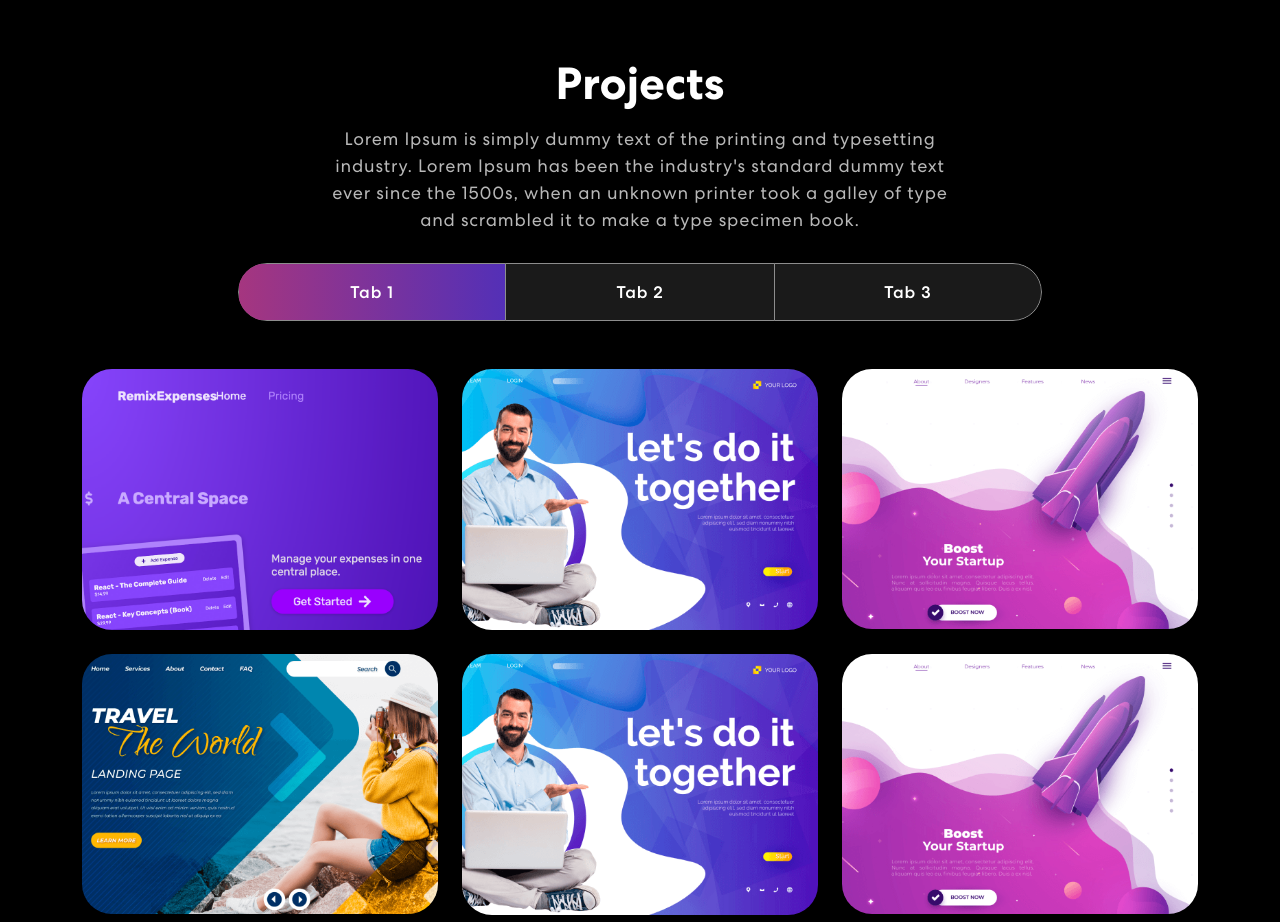
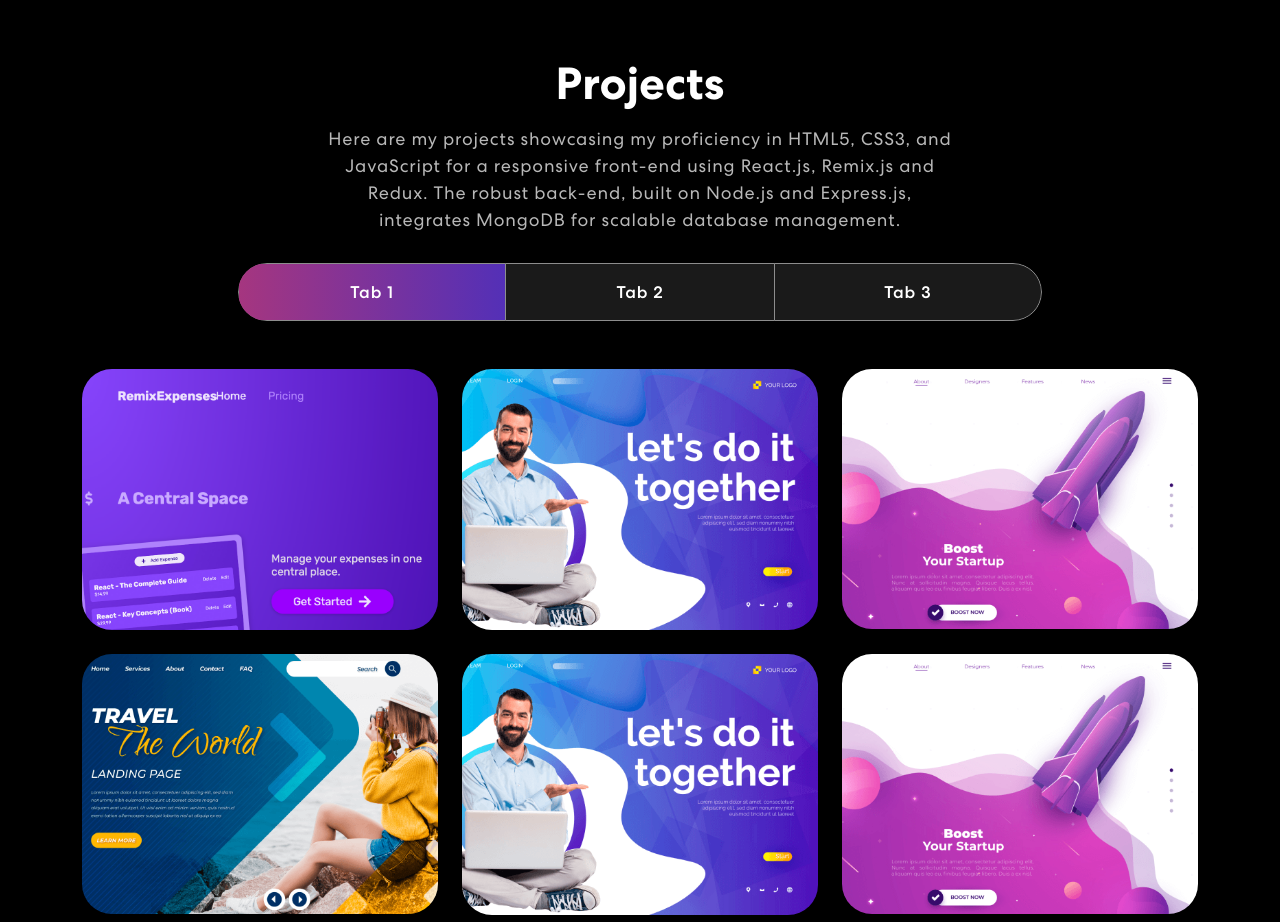
Before and after one commit to JOATLGTM/personal-portfolio, a React (Create React App) app: page / in a window 1280 px wide. Shown: the part 1320-2242 px from the top of the page. Built offline with nearby package versions, Linux system fonts and the light colour scheme.

Commit message:
chore: update project description

```diff
--- a/src/components/Projects.js
+++ b/src/components/Projects.js
@@ -58,7 +58,7 @@ export const Projects = () => {
               {({ isVisible }) =>
                 <div className={isVisible ? "animate__animated animate__fadeIn" : ""}>
                   <h2>Projects</h2>
-                  <p>Lorem Ipsum is simply dummy text of the printing and typesetting industry. Lorem Ipsum has been the industry's standard dummy text ever since the 1500s, when an unknown printer took a galley of type and scrambled it to make a type specimen book.</p>
+                  <p>Here are my projects showcasing my proficiency in HTML5, CSS3, and JavaScript for a responsive front-end using React.js, Remix.js and Redux. The robust back-end, built on Node.js and Express.js, integrates MongoDB for scalable database management.</p>
                   <Tab.Container id="projects-tabs" defaultActiveKey="first">
                     <Nav variant="pills" className="nav-pills mb-5 justify-content-center align-items-center" id="pills-tab">
                       <Nav.Item>
```
